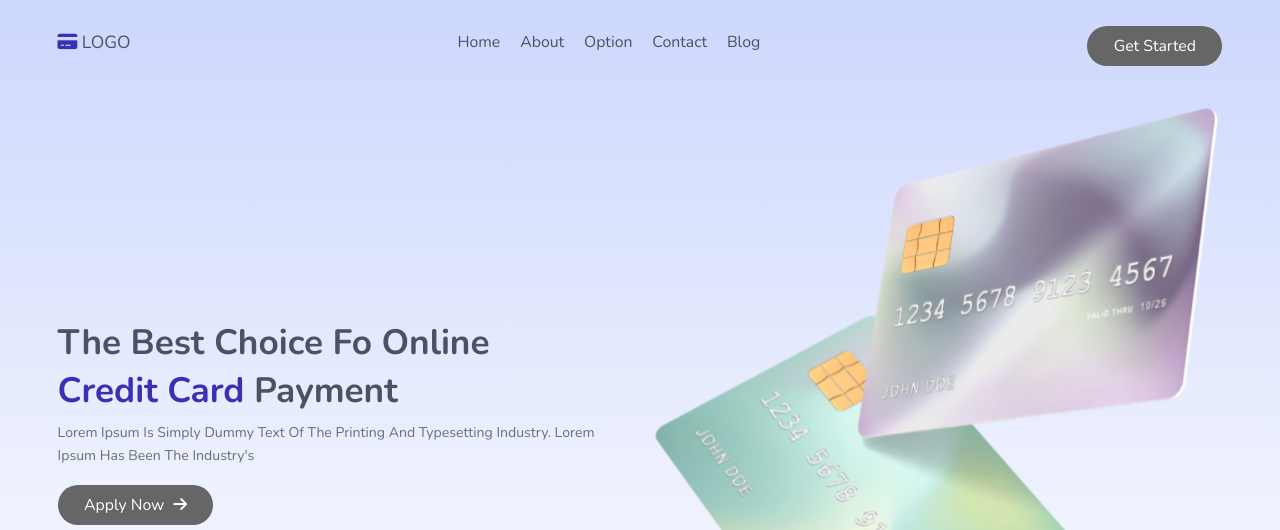
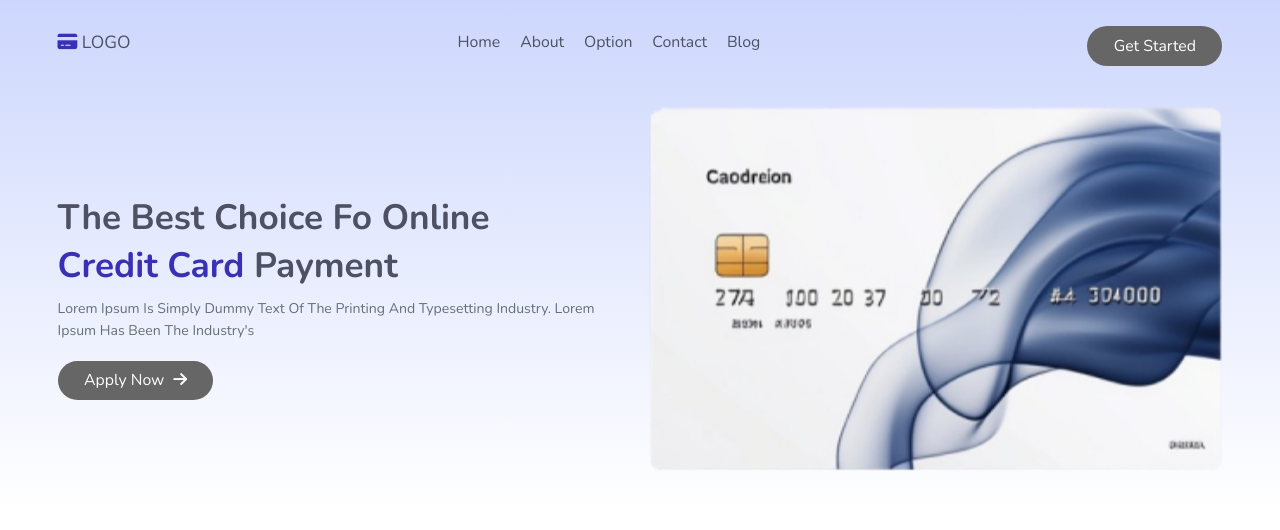
Before and after one commit to yullij/card-web, a plain HTML site: page index.html in a window 1280 px wide. Shown: the top 530 px of the page. Drawn offline with nearby package versions, Linux system fonts and the light colour scheme.

Commit message:
상단이미지 수정

```diff
--- a/index.html
+++ b/index.html
@@ -40,7 +40,7 @@
             <a href="#" class="btn">Apply Now<i class="fa-solid fa-arrow-right"></i></a>
         </div>
         <div class="image">
-            <img src="/img/카드.png" alt="">
+            <img src="/img/card5.png" alt="">
         </div>
     </section>
  </div>
```
